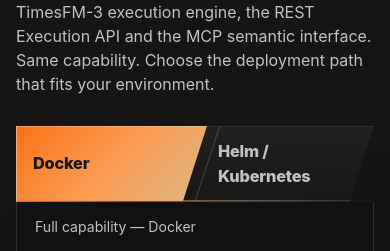
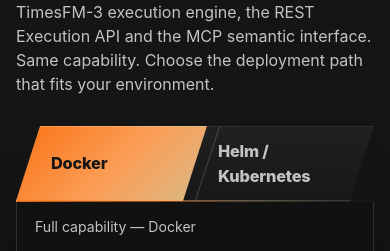
Before and after one commit to Albe83/precog, a plain HTML site: page docs/index.html in a window 390 px wide. Shown: the part 4850-5101 px from the top of the page. Drawn offline with Linux system fonts and the light colour scheme.

Commit message:
fix(docs): angle both sides of Docker deployment tab

```diff
--- a/docs/index.html
+++ b/docs/index.html
@@ -505,8 +505,9 @@
     }
 
     .deploy-tab:first-child {
+      padding-left: 48px;
       padding-right: 44px;
-      clip-path: polygon(0 0, 100% 0, calc(100% - 24px) 100%, 0 100%);
+      clip-path: polygon(24px 0, 100% 0, calc(100% - 24px) 100%, 0 100%);
     }
 
     .deploy-tab:last-child {
@@ -756,7 +757,7 @@
         padding-bottom: 12px;
       }
       .deploy-tab:first-child {
-        padding-left: 16px;
+        padding-left: 34px;
         padding-right: 30px;
       }
       .deploy-tab:last-child {
```
